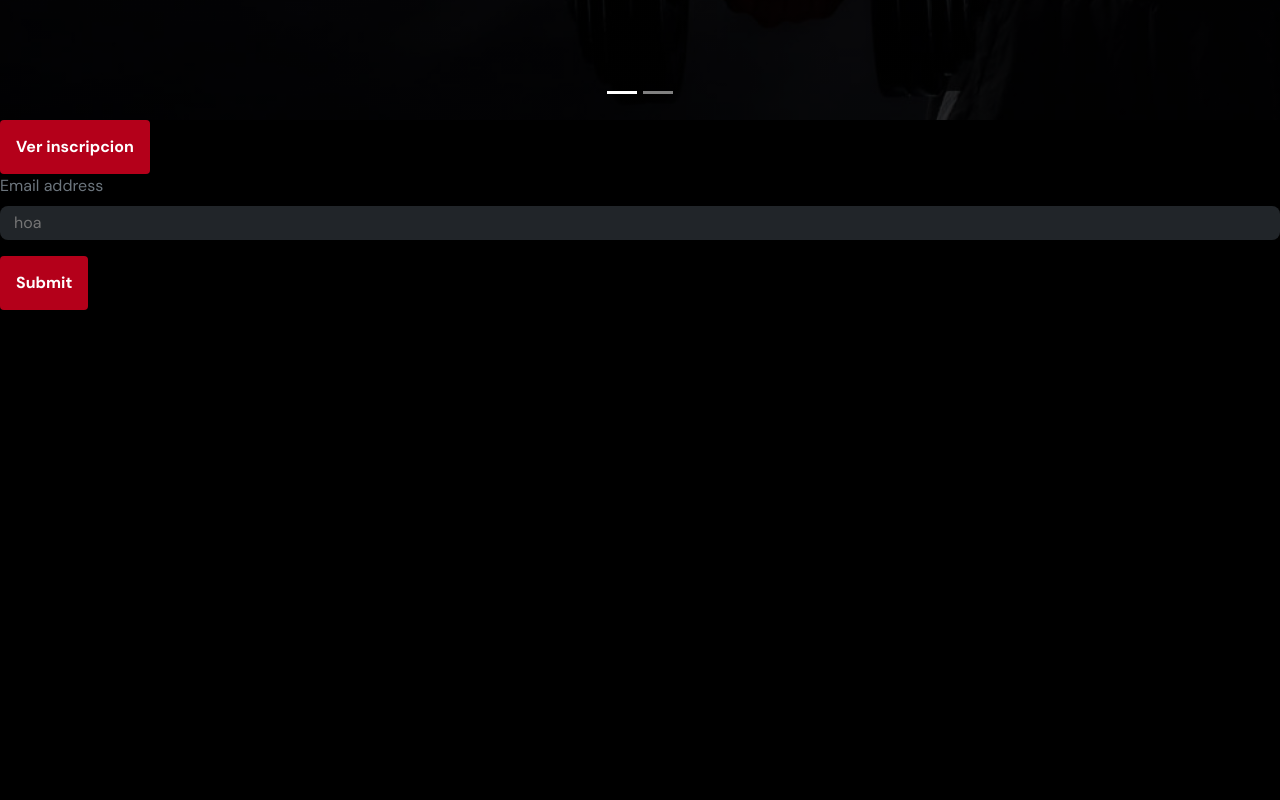
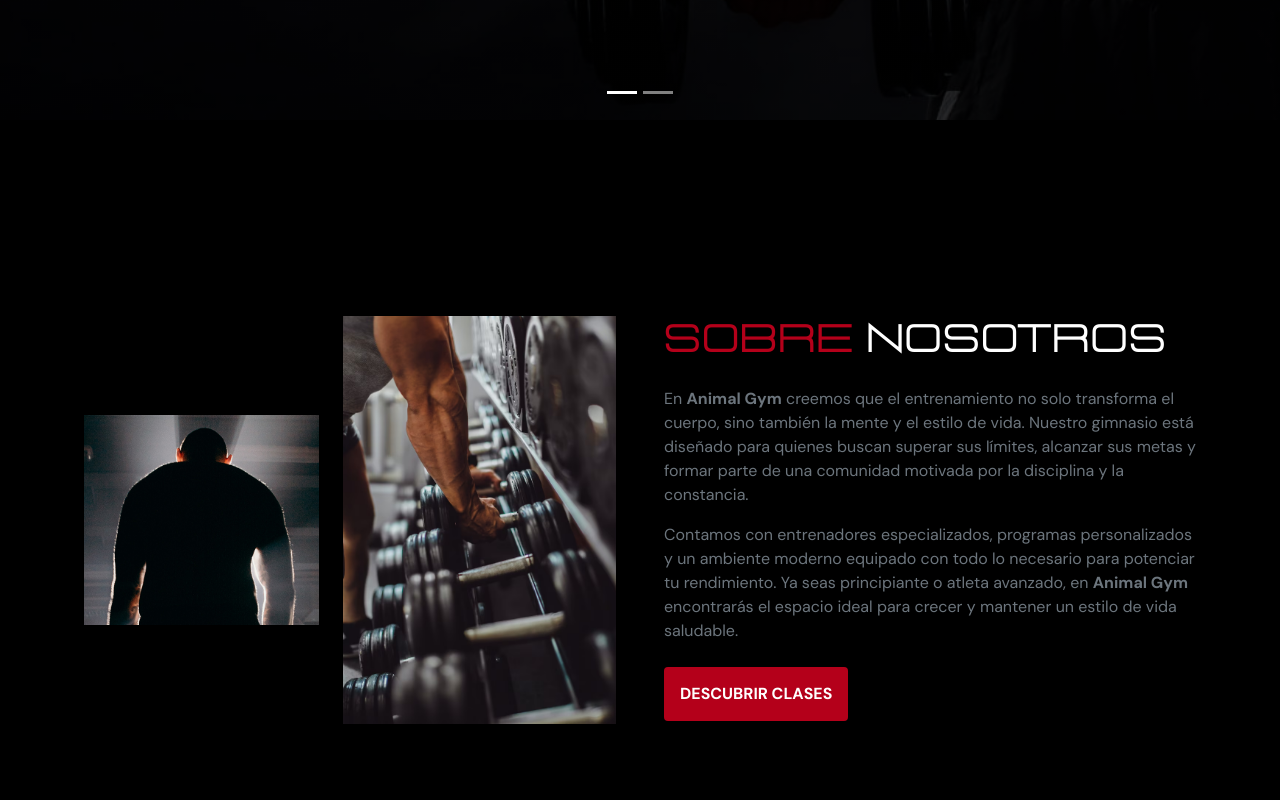
Before and after one commit to utp-proyectos/animal-gym, a website: page index.html in a window 1280 px wide. Shown: the part 680-1480 px from the top of the page. Before the commit the page ends 990 px from the top, so only its background shows below. Drawn offline with nearby package versions, Linux system fonts and the light colour scheme.

Commit message:
feat: agregar nosotros y estilos globales

```diff
--- a/index.html
+++ b/index.html
@@ -36,7 +36,7 @@
 						</div>
 						<!-- Botón -->
 						<div class="text-center">
-							<a href="#" class="c-btn c-btn-primary text-white">LOGIN</a>
+							<a href="#" class="c-btn c-btn-primary">LOGIN</a>
 						</div>
 					</div>
 				</div>
@@ -71,7 +71,7 @@
 							<h1 class="fw-bold mb-3 title-1">
 								<span>Bienvenido a</span><br> Nuestro Gimnasio
 							</h1>
-							<p class="lead text-white-50 mb-4 fs-5">Transforma tu cuerpo, mejora tu vida. Vive la experiencia
+							<p class="mb-4">Transforma tu cuerpo, mejora tu vida. Vive la experiencia
 								fitness.</p>
 							<a href="#membresias" class="c-btn c-btn-primary shadow-lg">
 								VER PLANES
@@ -91,7 +91,7 @@
 							<h1 class="fw-bold mb-3 title-1">
 								<span>Entrena con</span><br> los Mejores
 							</h1>
-							<p class="lead text-white-50 mb-4 fs-5">Planes flexibles, entrenadores expertos y resultados reales.
+							<p class="mb-4">Planes flexibles, entrenadores expertos y resultados reales.
 							</p>
 							<a href="#clases" class="c-btn c-btn-primary shadow-lg">
 								VER CLASES
@@ -113,6 +113,47 @@
 		</div>
 	</header>
 
+	<section id="nosotros"
+		class="container-fluid min-vh-100 d-flex align-items-center justify-content-center py-5 position-relative">
+
+		<div class="row align-items-center justify-content-center g-5 w-100 px-3 px-md-5">
+			<div class="col-12 col-md-6 d-flex justify-content-center">
+				<div class="d-flex flex-column flex-sm-row flex-md-column flex-lg-row align-items-center w-100 gap-4">
+					<div class="overflow-hidden rounded-0 shadow-lg position-relative img-wrapper">
+						<img class="img-fluid" src="images/layout/nosotros/nosotros1.jpg" alt="Nosotros 1">
+					</div>
+
+					<div class="overflow-hidden rounded-0 shadow-lg position-relative img-wrapper">
+						<img class="img-fluid" src="images/layout/nosotros/nosotros2.jpg" alt="Nosotros 2">
+					</div>
+				</div>
+			</div>
+
+			<div class="col-12 col-md-6 animate__animated animate__fadeInRight">
+				<h2 class="fw-bold mb-4 title-1">
+					<span>Sobre</span> Nosotros
+				</h2>
+
+				<p class="mb-3">
+					En <strong>Animal Gym</strong> creemos que el entrenamiento no solo transforma el cuerpo,
+					sino también la mente y el estilo de vida. Nuestro gimnasio está diseñado para quienes buscan
+					superar sus límites, alcanzar sus metas y formar parte de una comunidad motivada por la disciplina
+					y la constancia.
+				</p>
+				<p class="mb-4">
+					Contamos con entrenadores especializados, programas personalizados y un ambiente moderno
+					equipado con todo lo necesario para potenciar tu rendimiento. Ya seas principiante o atleta avanzado,
+					en <strong>Animal Gym</strong> encontrarás el espacio ideal para crecer y mantener un estilo de vida
+					saludable.
+				</p>
+
+				<a href="#clases" class="c-btn c-btn-primary shadow-lg">
+					DESCUBRIR CLASES
+				</a>
+			</div>
+		</div>
+	</section>
+
 	<button class="c-btn c-btn-primary">Ver inscripcion</button>
 
 	<form>
--- a/scss/base/_base.scss
+++ b/scss/base/_base.scss
@@ -12,6 +12,7 @@ body {
 p {
 	font-size: $fs-body-md;
 	margin-bottom: 1rem;
+	color: $text-secondary;
 }
 
 /* Headings */
--- a/scss/components/_button.scss
+++ b/scss/components/_button.scss
@@ -10,6 +10,7 @@
 	cursor: pointer;
 	transition: 0.2s ease;
 	text-decoration: none;
+	color: $text-primary;
 }
 
 .c-btn-primary {
--- /dev/null
+++ b/scss/global/_global.scss
@@ -0,0 +1,5 @@
+@use '../utilities/variables' as *;
+
+span {
+	color: $color-primary !important;
+}
--- a/scss/layout/_header.scss
+++ b/scss/layout/_header.scss
@@ -1,10 +1,6 @@
 @use '../utilities/variables' as *;
 
 header {
-	span {
-		color: $color-primary !important;
-	}
-
 	.slide-image {
 		object-fit: cover;
 	}
--- /dev/null
+++ b/scss/layout/_nosotros.scss
@@ -0,0 +1,8 @@
+section#nosotros {
+	.img-fluid {
+		height: 100%;
+		width: 100%;
+		object-fit: cover;
+		transition: transform 0.8s ease;
+	}
+}
--- a/scss/style.scss
+++ b/scss/style.scss
@@ -1,9 +1,12 @@
 @use 'utilities/variables';
 @use 'base/base';
 @use 'base/typography';
+
+@use 'global/global';
 
 @use 'components/button';
 @use 'components/input';
 
 @use 'layout/navbar';
 @use 'layout/header';
+@use 'layout/nosotros';
```
Also changed, not shown: css/style.css, 1 other file.
